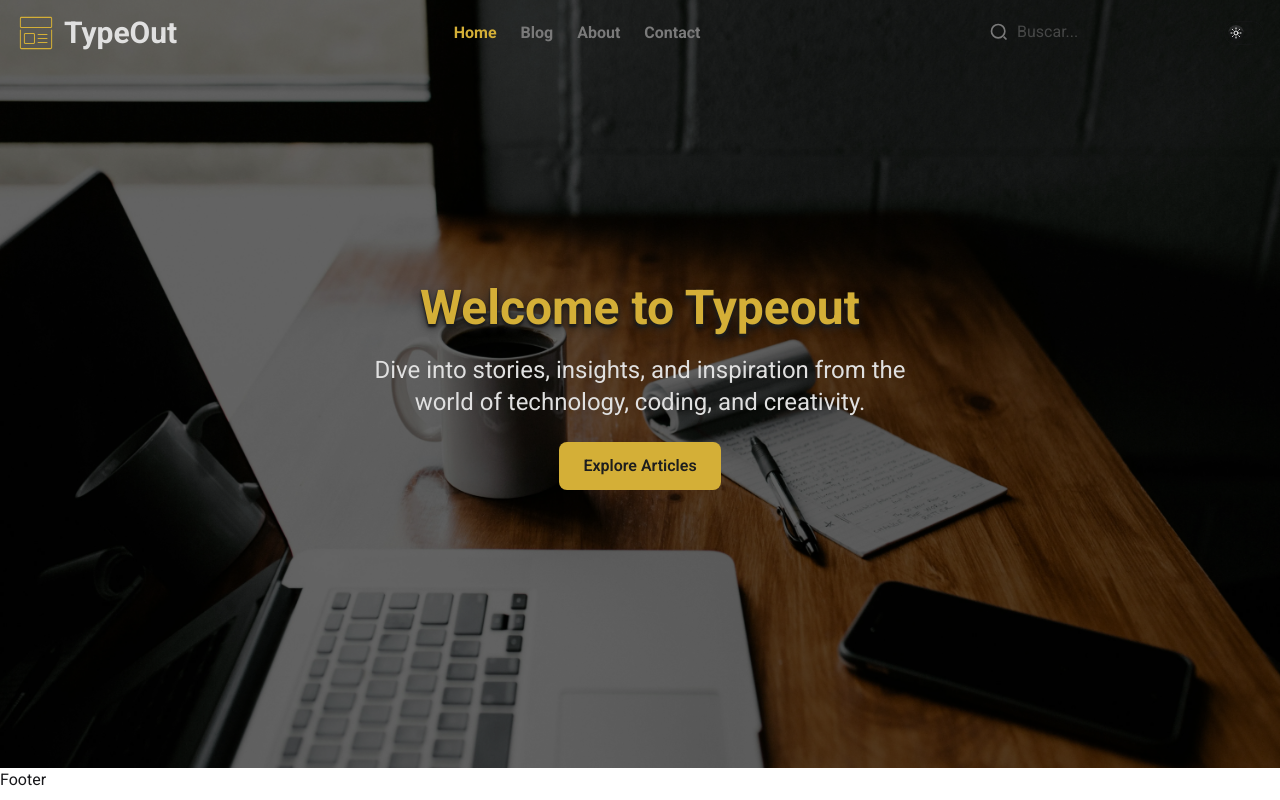
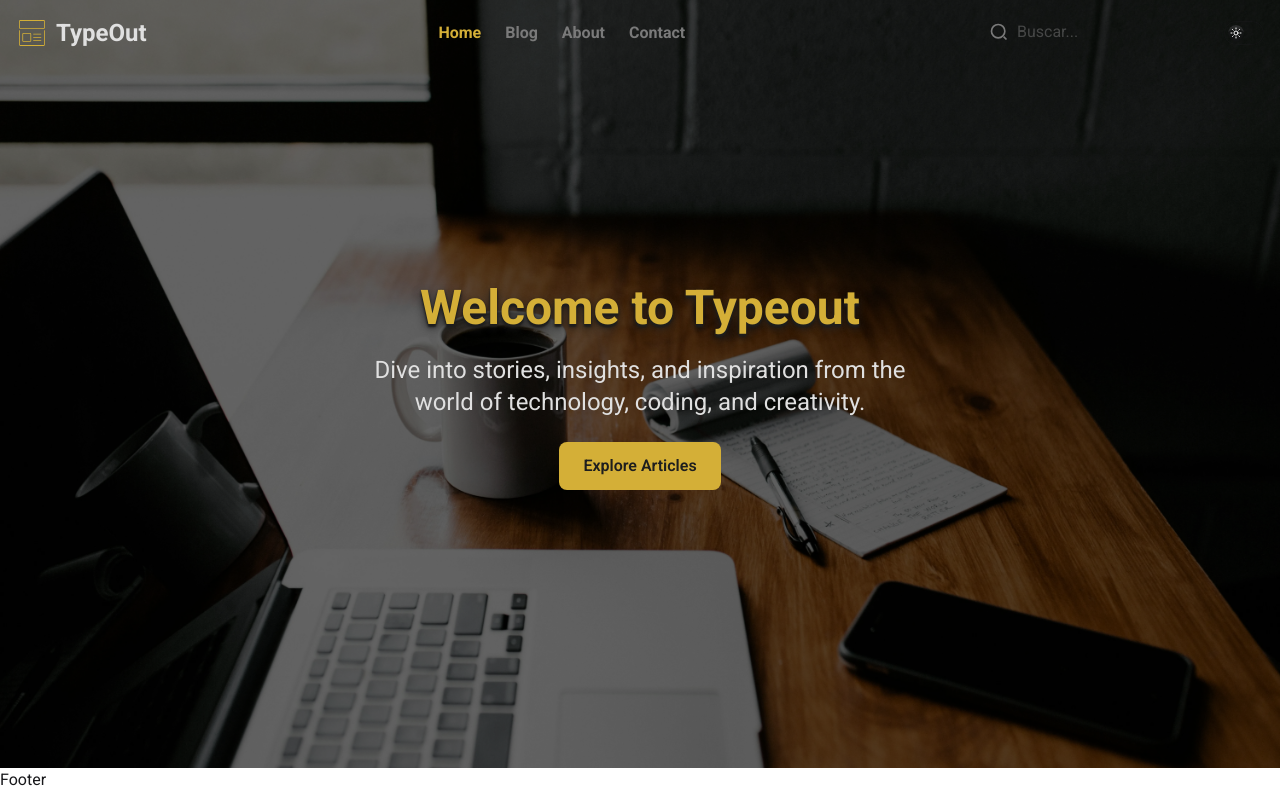
Before and after one commit to ProgramadorXP/Frontend_Blog, a React (Vite) app: page / in a window 1280 px wide. Built offline with nearby package versions, Linux system fonts and the light colour scheme.

Commit message:
Logo header size changed

```diff
--- a/src/components/header/Header.tsx
+++ b/src/components/header/Header.tsx
@@ -44,8 +44,8 @@ export default function Header() {
         >
           {/* Puedes reemplazar este SVG por tu logo */}
 
-          <img src="iconGold.svg" alt="Logo" className="size-10" />
-          <h1 className="text-light-gray text-3xl">TypeOut</h1>
+          <img src="iconGold.svg" alt="Logo" className="size-8" />
+          <h1 className="text-light-gray text-2xl">TypeOut</h1>
         </Link>
 
         {/* Navbar - hidden in mobile */}
```
